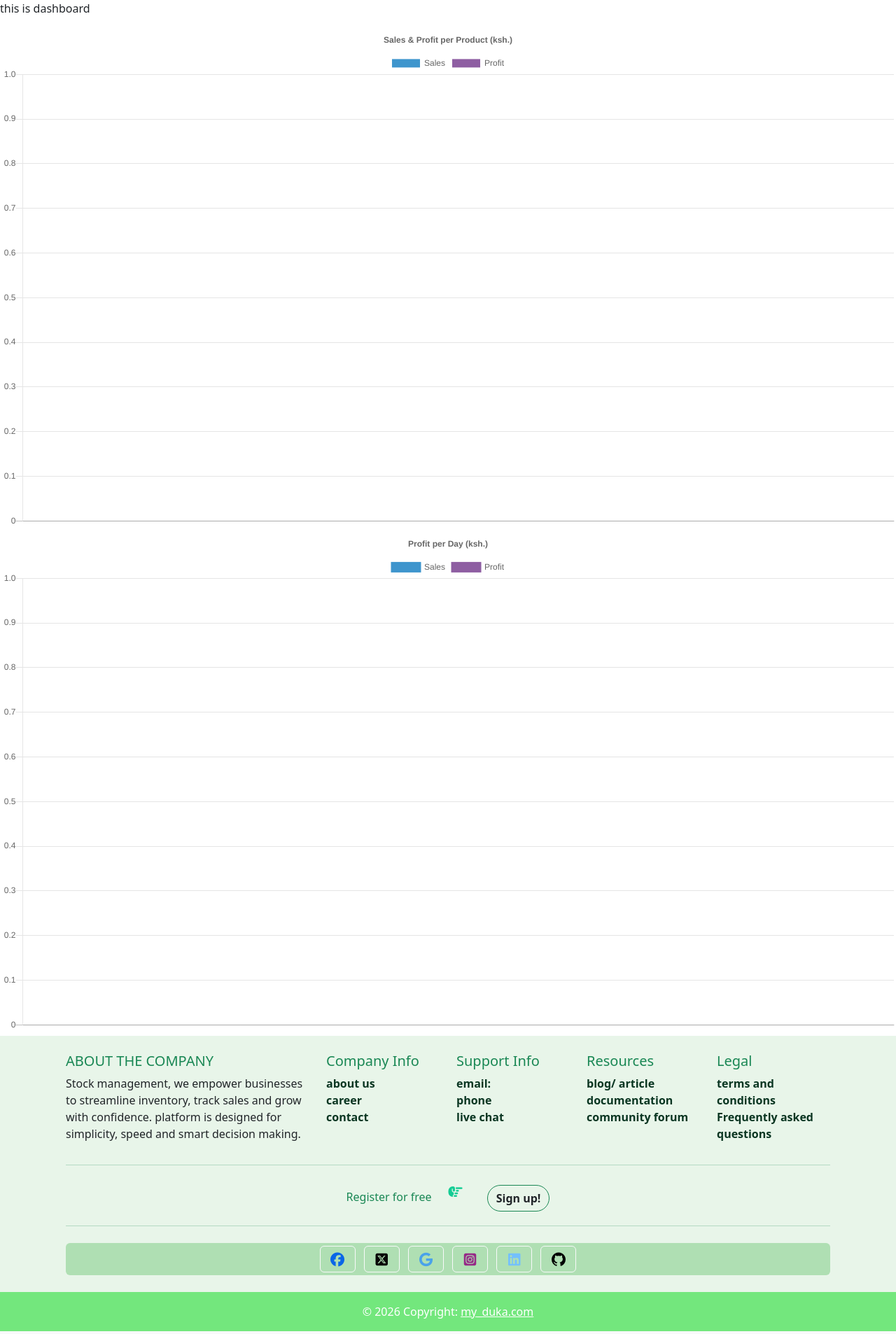
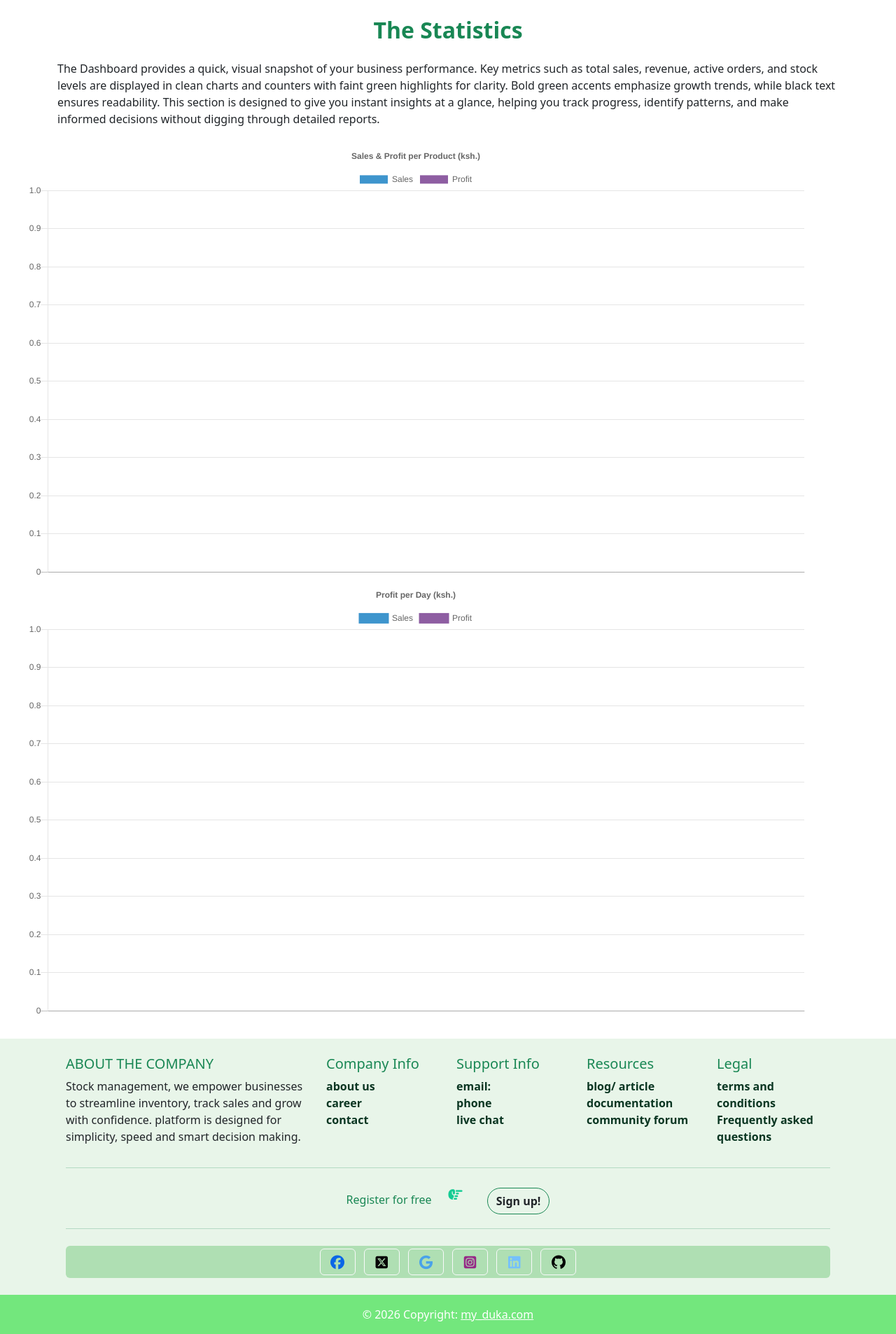
Before and after one commit to ghostayee/my-duka, a Flask app: page /dashboard in a window 1280 px wide. Shown: the part 56-1962 px from the top of the page at 70% size. Run offline with Flask 3, Linux system fonts and the light colour scheme; data that the repository does not hold is empty; some libraries are stand-ins or nearby versions.

Commit message:
add the dashboard function

```diff
--- a/templates/dashboard.html
+++ b/templates/dashboard.html
@@ -3,11 +3,24 @@
 {% block content %}
 <div>
     <div>
-        <p>this is dashboard</p>
+        <div class="m-4 text-success text-center">
+            <h2 class="fw-bold">
+                The Statistics
+            </h2>
+        </div>
+        <div class="container">
+            <p>
+                The Dashboard provides a quick, visual snapshot of your business performance. Key metrics such as total
+                sales, revenue, active orders, and stock levels are displayed in clean charts and counters with faint
+                green highlights for clarity. Bold green accents emphasize growth trends, while black text ensures
+                readability. This section is designed to give you instant insights at a glance, helping you track
+                progress, identify patterns, and make informed decisions without digging through detailed reports.
+            </p>
+        </div>
     </div>
 
 
-    <div>
+    <div class="container m-4">
         <div>
             <canvas id="bar-chart-grouped" width="800" height="450"></canvas>
         </div>
@@ -25,7 +38,7 @@
         {
             label: "Sales",
             backgroundColor: "#3e95cd",
-                    data:{{ sales_product | safe}}
+            data: {{ sales_product | safe}}
                 }, {
             label: "Profit",
             backgroundColor: "#8e5ea2",
```
Lines whose indentation alone changed are shown as unchanged.
